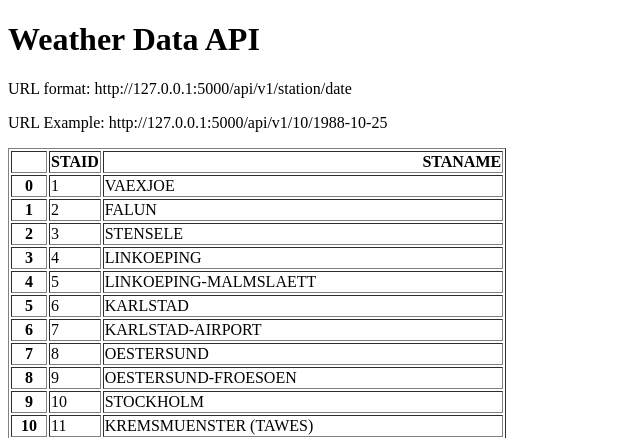
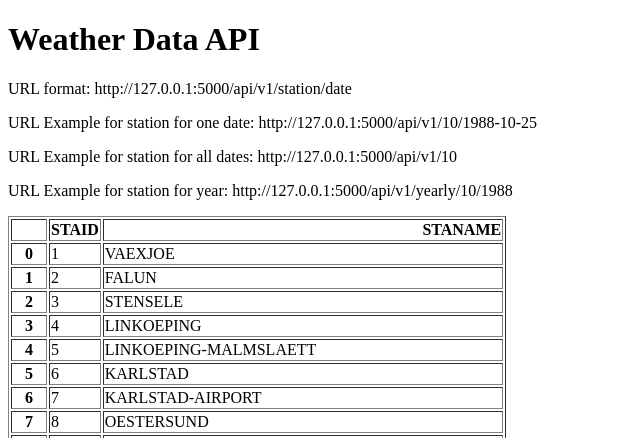
Before and after one commit to AshleyFishGeophys/weatherDataAPI, a Flask app: page / in a window 1280 px wide. Shown: the top 438 px of the page, without its empty margins (0-640 px from the left). Run offline with Flask 3, Linux system fonts and the light colour scheme.

Commit message:
Day 31: Add url endpoint for yearly and all data

```diff
--- a/main.py
+++ b/main.py
@@ -25,6 +25,22 @@ def about(station, date):
             "date": date,
             "temperature": temperature}
 
+@app.route("/api/v1/<station>")
+def all_data(station):
+    filename = "data_small/TG_STAID" + str(station).zfill(6) + ".txt"
+    df = pd.read_csv(filename, skiprows=20, parse_dates=["    DATE"])
+    # df["Temp_C"] == df['   TG'] / 10
+    all_temps = df[["    DATE", '   TG']].to_dict(orient="records")
+    return {"Station": station,
+            "temperatures": all_temps}
+
+@app.route("/api/v1/yearly/<station>/<year>")
+def yearly(station,year):
+    filename = "data_small/TG_STAID" + str(station).zfill(6) + ".txt"
+    df = pd.read_csv(filename, skiprows=20)
+    df["    DATE"] = df["    DATE"].astype(str)
+    result = df[df["    DATE"].str.startswith(str(year))].to_dict(orient="records")
+    return result
 
 if __name__ == "__main__":
     # Specifying the port allows multiple Flask apps to run at the same time.
--- a/templates/home.html
+++ b/templates/home.html
@@ -7,8 +7,11 @@
 <body>
   <h1>Weather Data API</h1>
   <p>URL format: http://127.0.0.1:5000/api/v1/station/date</p>
-  <p>URL Example: http://127.0.0.1:5000/api/v1/10/1988-10-25</p>
-  <!--  to render data as html, need to add {{data}}|safe otherwise it just shows the html code-->
+  <p>URL Example for station for one date: http://127.0.0.1:5000/api/v1/10/1988-10-25</p>
+  <p>URL Example for station for all dates: http://127.0.0.1:5000/api/v1/10</p>
+  <p>URL Example for station for year: http://127.0.0.1:5000/api/v1/yearly/10/1988</p>
+
+  <!--  to render data as html, need to add {{data}}|safe otherwise it just shows the raw html code-->
   <p>{{data|safe}}</p>
 </body>
 </html>
```
